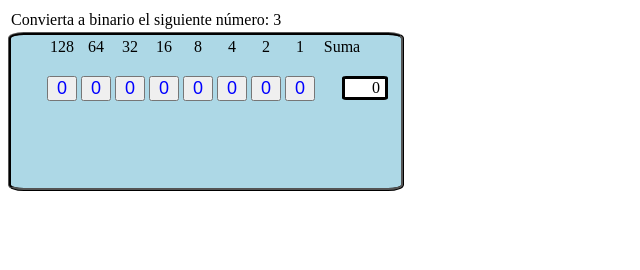
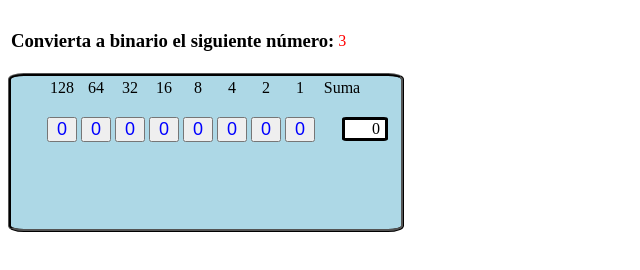
Before and after one commit to maxiwebs/simu-ConversorDecimalBinario, a plain HTML site: page index.html in a window 1280 px wide. Shown: the whole page, without its empty margins (0-640 px from the left). Drawn offline with Linux system fonts and the light colour scheme.

Commit message:
Retoques

```diff
--- a/conversorBinario.css
+++ b/conversorBinario.css
@@ -1,4 +1,3 @@
-/*Fondo y bordes de la calculadora*/
 .calculadora {
 	border: 3px black ridge;
 	width: 390px;
@@ -7,7 +6,6 @@
 	border-radius: 4%;
 }
 
-/*aqui se pueden editar los elementos delntro de la caja, como bordes, fuente, etc*/
 #fuentevisible {
 	width: 30px;
 	border: 3px black solid;
@@ -20,24 +18,20 @@
 	overflow: hidden;
 	border-radius: 9%;
 }
-/*botones normales: anchura y margen*/
 .calculadora [type=button] {
 	width: 48px;
 	padding: 0;
 	font-size: 18px;
 }
-/*botones especiales*/
 .calculadora input.largo {
 	color: blue;
 	width: 30px;
 }
 
 .sumaValor {
-	/*height: 400px;*/
 	 visibility:hidden;
 }
 
 .sig {
-	/*height: 400px;*/
 	 visibility:hidden;
 }
--- a/conversorBinario.js
+++ b/conversorBinario.js
@@ -6,10 +6,11 @@ numeroActual = numeros[indiceArrayNumeros];
 
 window.onload = function(){ //Acciones tras cargar la página
 	pantalla=document.getElementById("fuentevisible"); //elemento pantalla de salida
-	//document.onkeydown = teclado; //función teclado disponible
 
 	divNumAct = document.getElementById("numeroActual");
 	divNumAct.innerHTML = numeroActual;
+	divNumAct.style.color = 'red';
+	divNumAct.style.fontWeight = 'big';
 }
 
 	function pot_dos(pot){
--- a/index.html
+++ b/index.html
@@ -12,7 +12,7 @@
 
 <table>
 	<tr>
-		<td>Convierta a binario el siguiente número: </td>
+		<td><h3>Convierta a binario el siguiente número:</h3> </td>
 		<td><div id="numeroActual">3</div></td>
 	</tr>
 </table>
```
